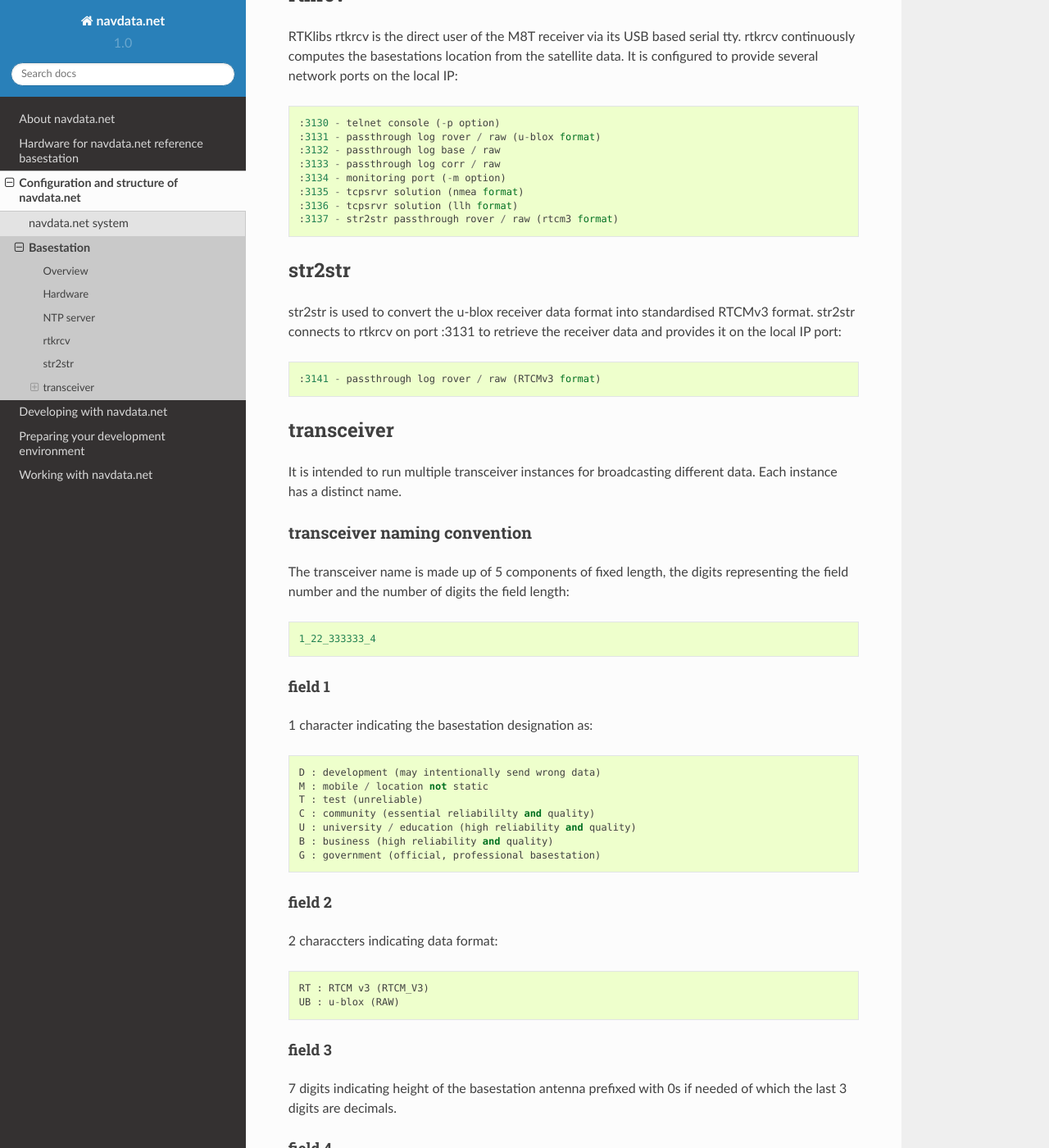
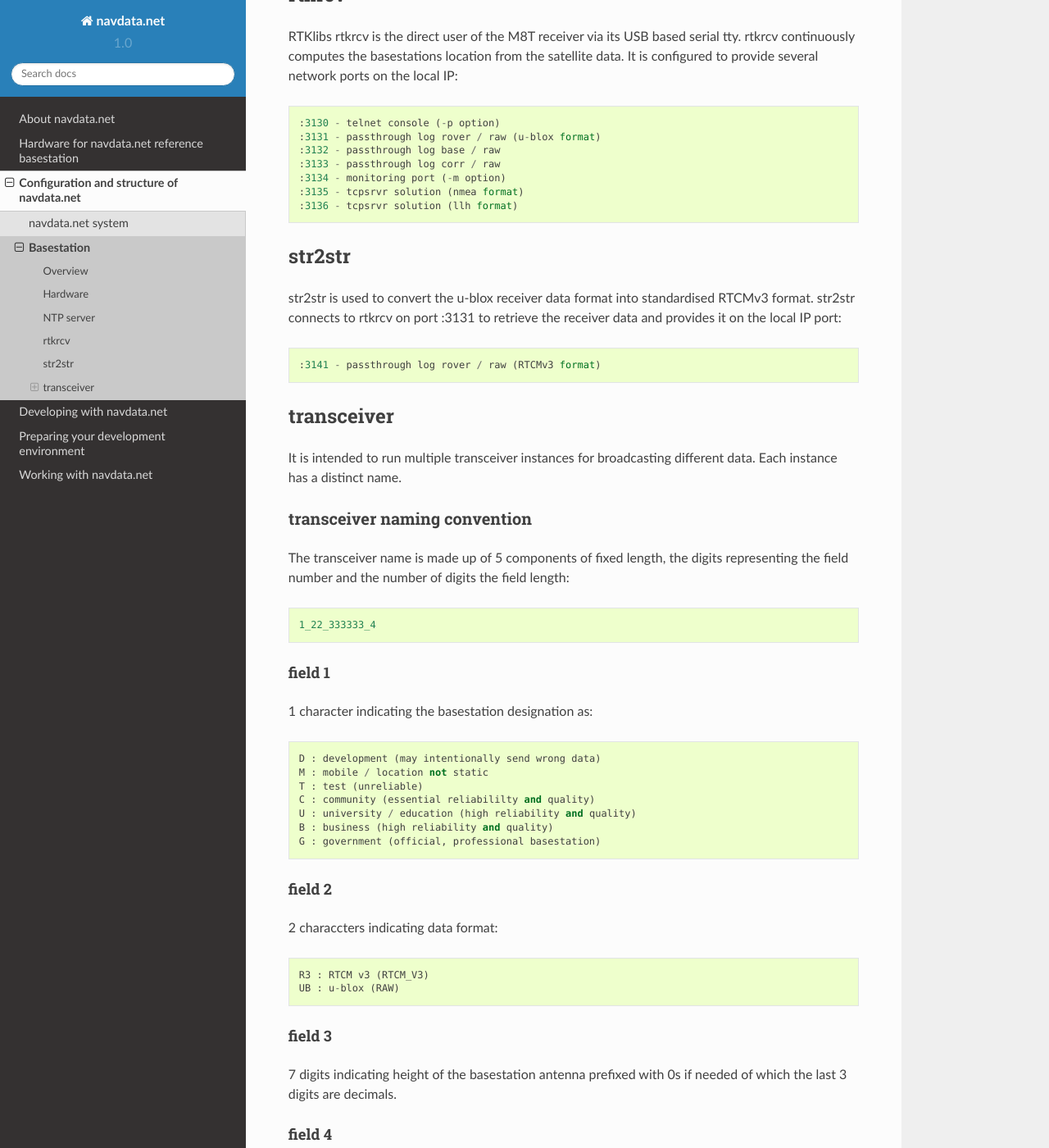
Before and after one commit to navdata-net/documentation, a Sphinx documentation site: the page built from source/configuration/basestation.rst, in a window 1280 px wide and 1400 px high, scrolled down 615 px. Shown: the whole window at 82% size. Built offline with Sphinx 7.4.7 and the Read the Docs theme 2.0.0, drawn with Linux system fonts in a browser that asks for light colours.

Commit message:
Fix port, naming

```diff
--- a/source/configuration/basestation.rst
+++ b/source/configuration/basestation.rst
@@ -39,7 +39,6 @@ data. It is configured to provide several network ports on the local IP::
   :3134 - monitoring port (-m option)
   :3135 - tcpsrvr solution (nmea format)
   :3136 - tcpsrvr solution (llh format)
-  :3137 - str2str passthrough rover / raw (rtcm3 format)
 
 
 str2str
@@ -87,7 +86,7 @@ field 2
 
 2 characcters indicating data format::
 
-  RT : RTCM v3 (RTCM_V3)
+  R3 : RTCM v3 (RTCM_V3)
   UB : u-blox (RAW)
 
 
```
